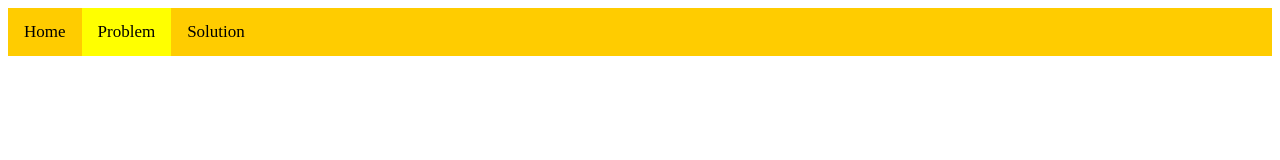
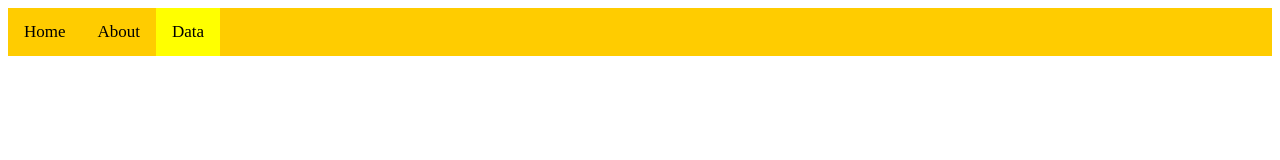
Before and after one commit to ZohairDaniel/CovidSite, a plain HTML site: page data.html in a window 1280 px wide. Drawn offline with Linux system fonts and the light colour scheme.

Commit message:
Update data.html

```diff
--- a/data.html
+++ b/data.html
@@ -6,8 +6,8 @@
 
     <div class="topnav">
           <a  href="index.html">Home</a>
-          <a class="active" href="about.html">Problem</a>
-          <a href="data.html">Solution</a>
+          <a  href="about.html">About</a>
+          <a class="active" href="data.html">Data</a>
         </div>
 
     </body>
```
